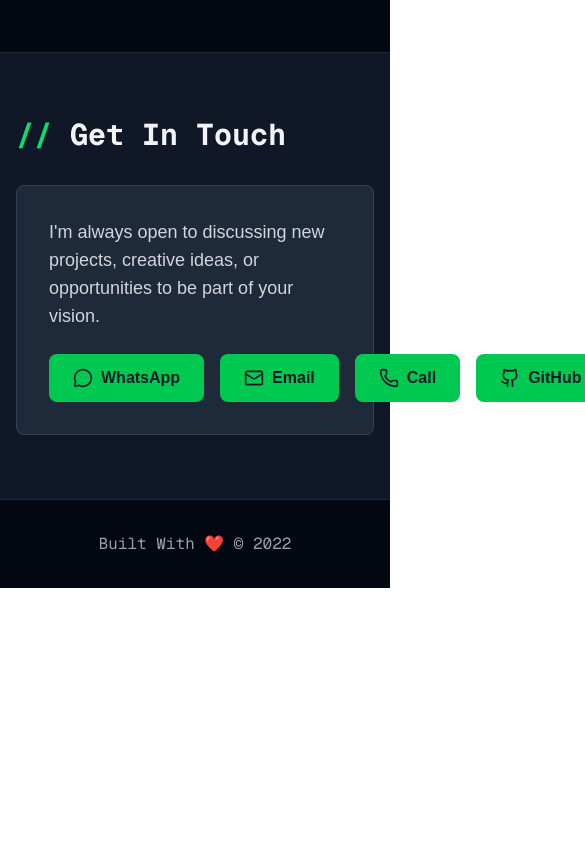
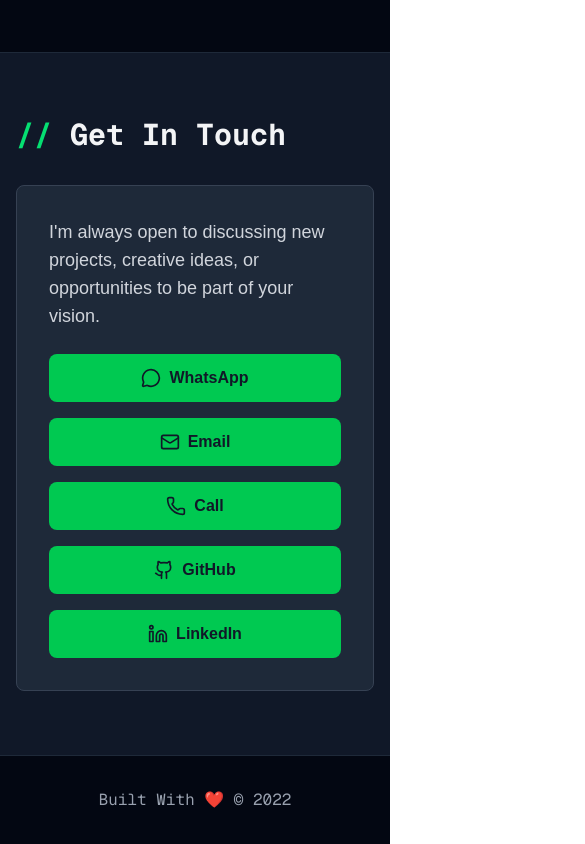
Before and after one commit to karthik-padav/karthik-resume, a Next.js app: page / in a window 390 px wide. Shown: the part 5054-5898 px from the top of the page, 585 px wide, since content can reach past the window. Before the commit the page ends 5642 px from the top, so only its background shows below. Built offline with nearby package versions, Linux system fonts and the light colour scheme.

Commit message:
css tweaks

```diff
--- a/app/page.tsx
+++ b/app/page.tsx
@@ -224,7 +224,7 @@
               I'm always open to discussing new projects, creative ideas, or
               opportunities to be part of your vision.
             </p>
-            <div className="flex gap-4">
+            <div className="grid grid-cols-1 md:flex flex-wrap gap-4">
               {[...contact, ...profiles].map(
                 (i: {
                   name: string;
@@ -236,7 +236,7 @@
                     <a
                       href={i.url}
                       aria-describedby={i.name}
-                      className="peer inline-flex items-center gap-2 px-6 py-3 bg-green-500 hover:bg-green-600 text-gray-900 font-semibold rounded-lg transition-colors"
+                      className="w-full md:w-auto peer inline-flex items-center justify-center gap-2 px-6 py-3 bg-green-500 hover:bg-green-600 text-gray-900 font-semibold rounded-lg transition-colors"
                     >
                       <i.icon className="w-5 h-5" />
                       {i.name}
```
